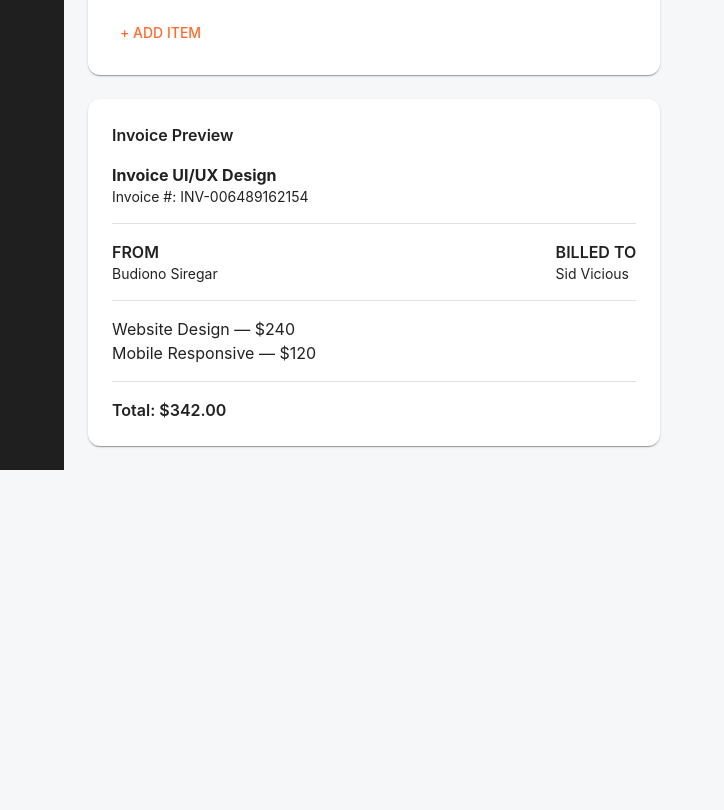
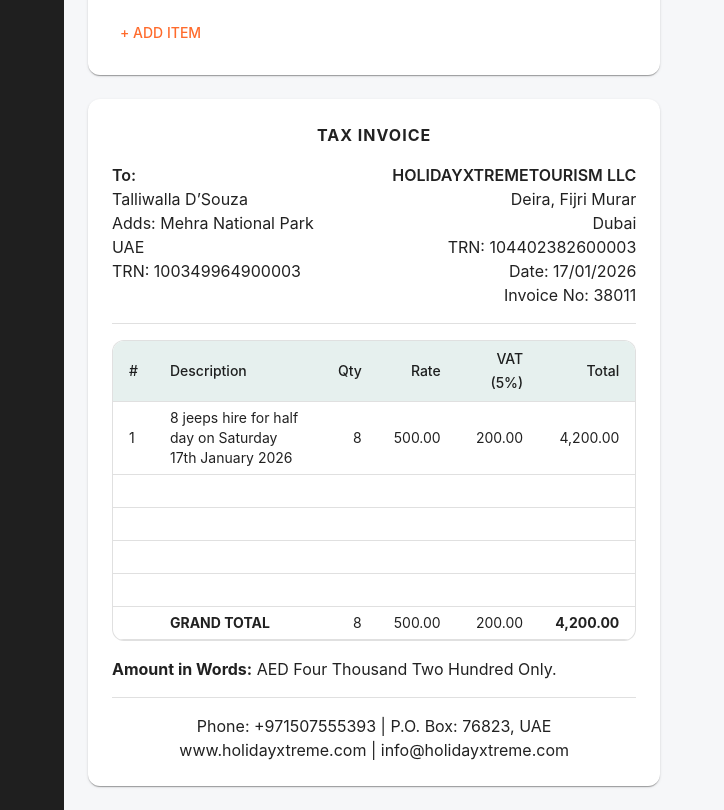
Before and after one commit to developereactapp-fz/invoiceapp, a React (Create React App) app: page / in a window 1280 px wide. Shown: the part 1040-1850 px from the top of the page, without its empty margins (0-724 px from the left). Before the commit the page ends 1510 px from the top, so only its background shows below. Built offline with nearby package versions, Linux system fonts and the light colour scheme.

Commit message:
Initial project setup

```diff
--- a/src/components/invoice/InvoicePreview.jsx
+++ b/src/components/invoice/InvoicePreview.jsx
@@ -1,38 +1,114 @@
-import { Typography, Divider, Box } from "@mui/material";
+import {
+  Box,
+  Typography,
+  Divider,
+  Table,
+  TableBody,
+  TableCell,
+  TableContainer,
+  TableHead,
+  TableRow,
+  Paper,
+} from "@mui/material";
 
 export default function InvoicePreview() {
   return (
-    <Box>
-      <Typography fontWeight={600} mb={2}>
-        Invoice Preview
-      </Typography>
+    <Box sx={{ fontSize: 13 }}>
+      {/* HEADER */}
+      <Box sx={{ textAlign: "center", mb: 2 }}>
+        <Typography sx={{ fontWeight: 700, letterSpacing: 1 }}>
+          TAX INVOICE
+        </Typography>
+      </Box>
 
-      <Typography fontWeight={700}>Invoice UI/UX Design</Typography>
-      <Typography variant="body2" mb={2}>
-        Invoice #: INV-006489162154
-      </Typography>
+      {/* TOP INFO */}
+      <Box sx={{ display: "flex", justifyContent: "space-between", mb: 2 }}>
+        {/* LEFT */}
+        <Box>
+          <Typography fontWeight={600}>To:</Typography>
+          <Typography>Talliwalla D’Souza</Typography>
+          <Typography>Adds: Mehra National Park</Typography>
+          <Typography>UAE</Typography>
+          <Typography>TRN: 100349964900003</Typography>
+        </Box>
 
-      <Divider sx={{ my: 2 }} />
-
-      <Box display="flex" justifyContent="space-between">
-        <Box>
-          <Typography fontWeight={600}>FROM</Typography>
-          <Typography variant="body2">Budiono Siregar</Typography>
-        </Box>
-        <Box>
-          <Typography fontWeight={600}>BILLED TO</Typography>
-          <Typography variant="body2">Sid Vicious</Typography>
+        {/* RIGHT */}
+        <Box textAlign="right">
+          <Typography fontWeight={600}>HOLIDAYXTREMETOURISM LLC</Typography>
+          <Typography>Deira, Fijri Murar</Typography>
+          <Typography>Dubai</Typography>
+          <Typography>TRN: 104402382600003</Typography>
+          <Typography>Date: 17/01/2026</Typography>
+          <Typography>Invoice No: 38011</Typography>
         </Box>
       </Box>
 
       <Divider sx={{ my: 2 }} />
 
-      <Typography>Website Design — $240</Typography>
-      <Typography>Mobile Responsive — $120</Typography>
+      {/* TABLE */}
+      <TableContainer component={Paper} variant="outlined">
+        <Table size="small">
+          <TableHead>
+            <TableRow sx={{ backgroundColor: "#e6f0ee" }}>
+              <TableCell>#</TableCell>
+              <TableCell>Description</TableCell>
+              <TableCell align="right">Qty</TableCell>
+              <TableCell align="right">Rate</TableCell>
+              <TableCell align="right">VAT (5%)</TableCell>
+              <TableCell align="right">Total</TableCell>
+            </TableRow>
+          </TableHead>
+
+          <TableBody>
+            <TableRow>
+              <TableCell>1</TableCell>
+              <TableCell>
+                8 jeeps hire for half day on Saturday 17th January 2026
+              </TableCell>
+              <TableCell align="right">8</TableCell>
+              <TableCell align="right">500.00</TableCell>
+              <TableCell align="right">200.00</TableCell>
+              <TableCell align="right">4,200.00</TableCell>
+            </TableRow>
+
+            {/* EMPTY ROWS (visual spacing like image) */}
+            {[...Array(4)].map((_, i) => (
+              <TableRow key={i}>
+                <TableCell colSpan={6}>&nbsp;</TableCell>
+              </TableRow>
+            ))}
+
+            {/* GRAND TOTAL */}
+            <TableRow>
+              <TableCell />
+              <TableCell sx={{ fontWeight: 700 }}>GRAND TOTAL</TableCell>
+              <TableCell align="right">8</TableCell>
+              <TableCell align="right">500.00</TableCell>
+              <TableCell align="right">200.00</TableCell>
+              <TableCell align="right" sx={{ fontWeight: 700 }}>
+                4,200.00
+              </TableCell>
+            </TableRow>
+          </TableBody>
+        </Table>
+      </TableContainer>
+
+      {/* AMOUNT IN WORDS */}
+      <Typography sx={{ mt: 2 }}>
+        <strong>Amount in Words:</strong> AED Four Thousand Two Hundred Only.
+      </Typography>
 
       <Divider sx={{ my: 2 }} />
 
-      <Typography fontWeight={600}>Total: $342.00</Typography>
+      {/* FOOTER */}
+      <Box sx={{ textAlign: "center", fontSize: 12 }}>
+        <Typography>
+          Phone: +971507555393 | P.O. Box: 76823, UAE
+        </Typography>
+        <Typography>
+          www.holidayxtreme.com | info@holidayxtreme.com
+        </Typography>
+      </Box>
     </Box>
   );
 }
```
